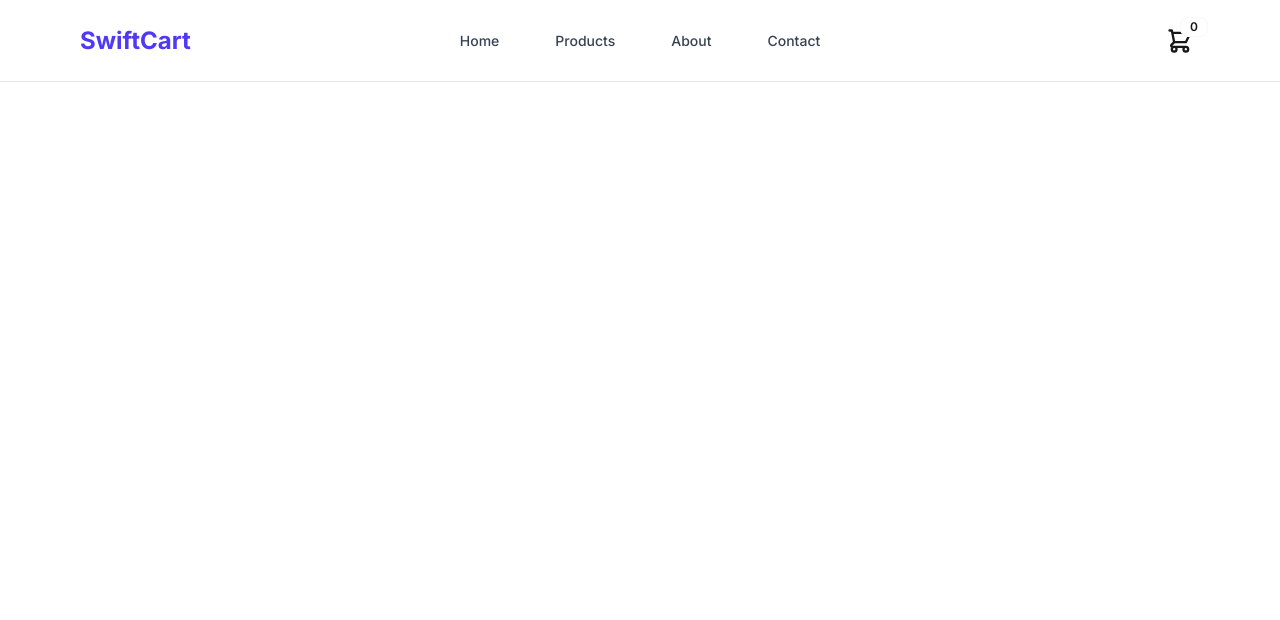
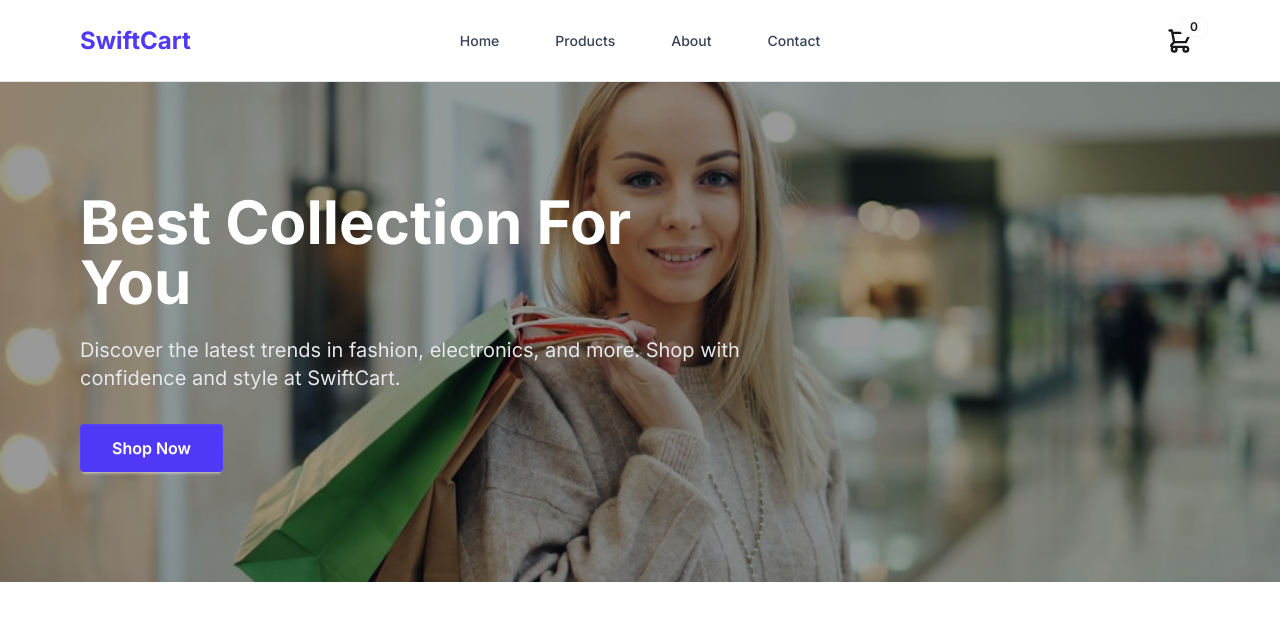
Before and after one commit to subarnoturja/first-mission-assignment, a plain HTML site: page index.html in a window 1280 px wide. Drawn offline with nearby package versions, Linux system fonts and the light colour scheme.

Commit message:
banner added

```diff
--- a/index.html
+++ b/index.html
@@ -123,5 +123,26 @@
         </div>
       </div>
     </div>
+
+    <!-- Banner -->
+     <section
+      id="home"
+      class="hero-section flex items-center justify-center lg:justify-start px-6 lg:px-20"
+    >
+      <div class="max-w-2xl text-white">
+        <h1 class="text-5xl lg:text-6xl font-bold mb-6 fade-in-up">
+          Best Collection For You
+        </h1>
+        <p class="text-lg lg:text-xl mb-8 text-gray-200 fade-in-up delay-100">
+          Discover the latest trends in fashion, electronics, and more. Shop
+          with confidence and style at SwiftCart.
+        </p>
+        <button
+          class="btn bg-indigo-600 hover:bg-indigo-700 border-none text-white px-8 py-3 h-auto min-h-0 text-base fade-in-up delay-200"
+        >
+          Shop Now
+        </button>
+      </div>
+    </section>
   </body>
 </html>
--- a/style.css
+++ b/style.css
@@ -1,3 +1,12 @@
 *{
     font-family: "Inter", sans-serif;
 }
+
+.hero-section {
+    background:
+        linear-gradient(rgba(0, 0, 0, 0.4), rgba(0, 0, 0, 0.4)),
+        url("./assets/banner-image.png");
+    background-size: cover;
+    background-position: center;
+    min-height: 500px;
+}
```
